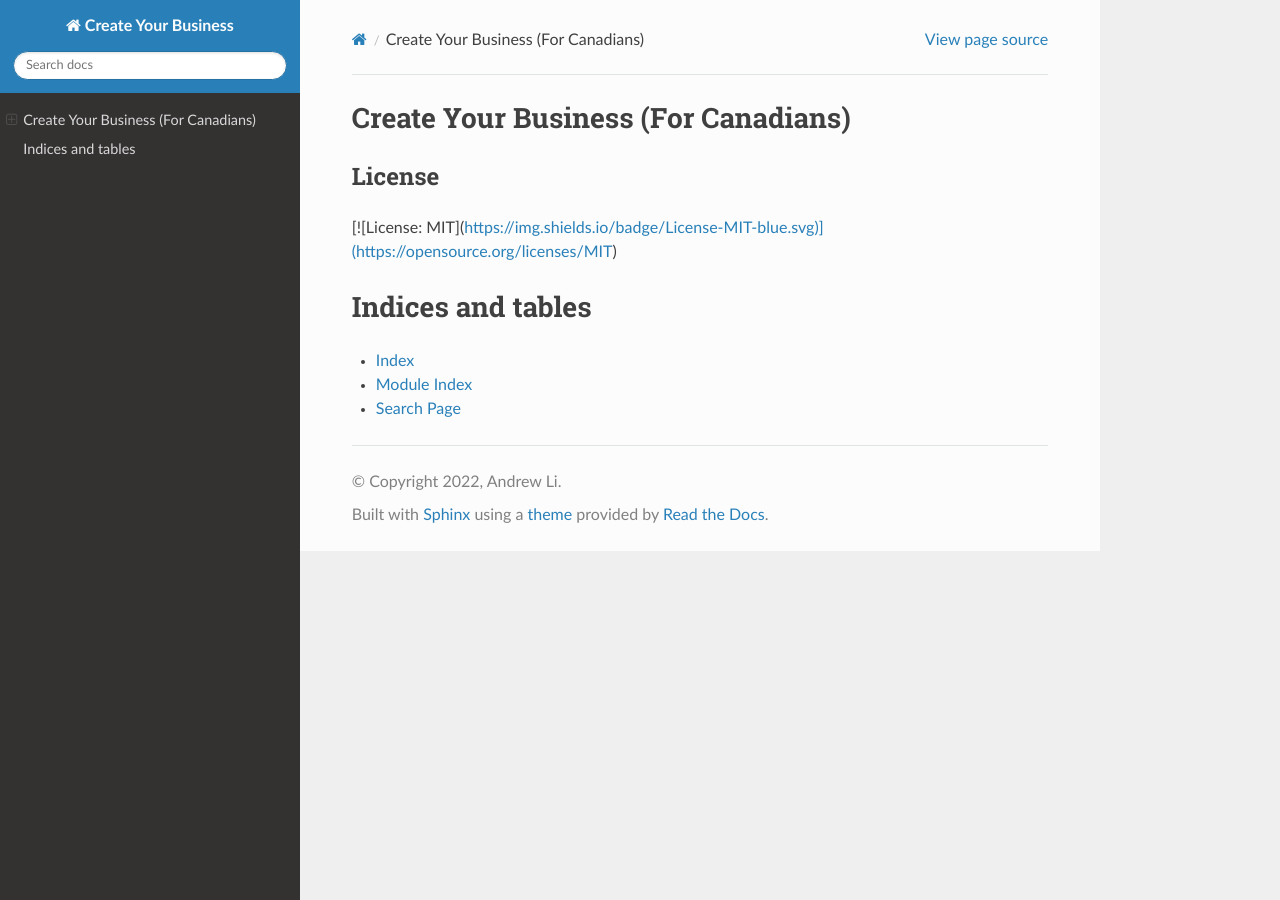
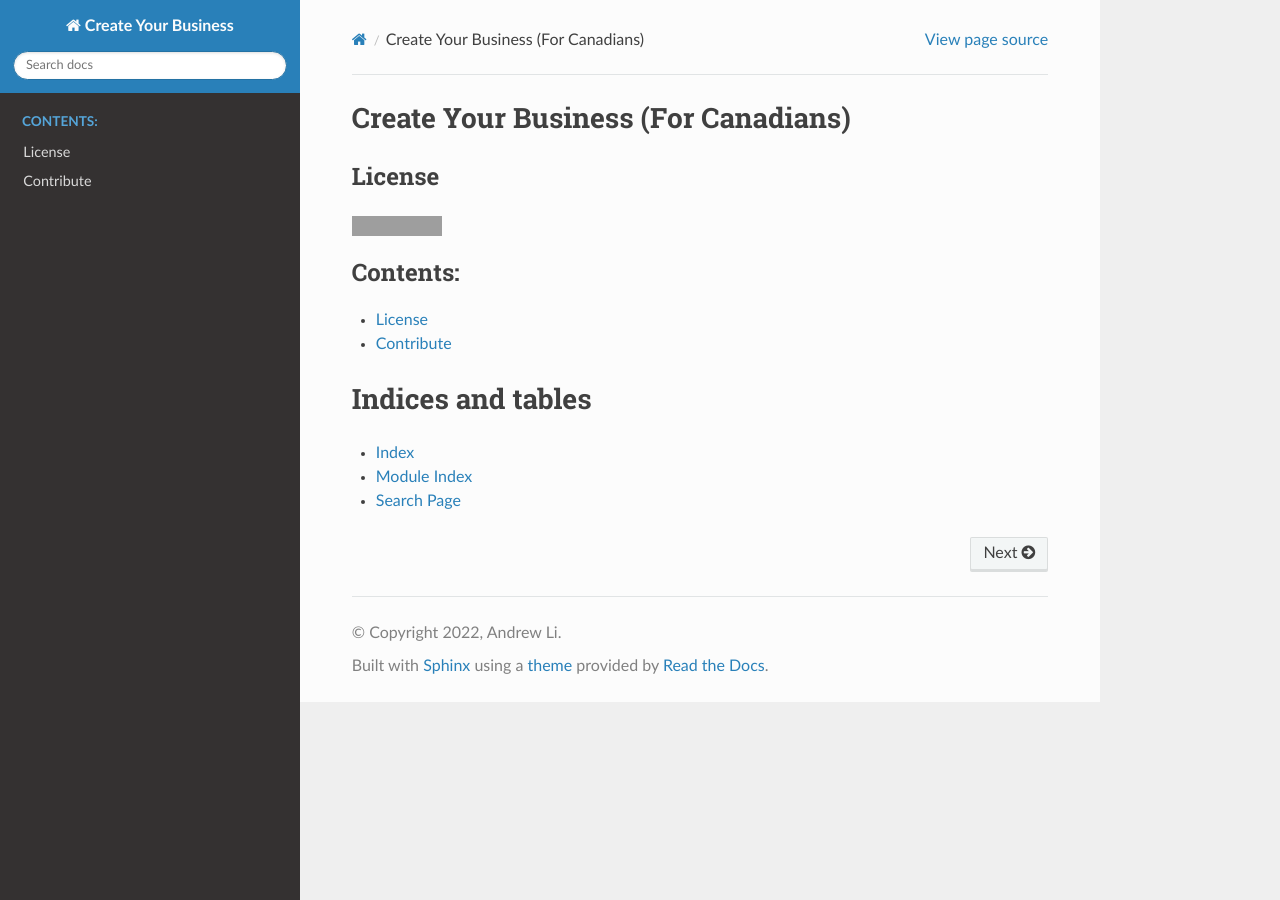
Before and after one commit to Zeyu-Li/create-your-business, a Sphinx documentation site: the page built from source/index.rst, in a window 1280 px wide. Built offline with Sphinx 7.4.7 and the Read the Docs theme 2.0.0, drawn with Linux system fonts in a browser that asks for light colours; grey boxes are pictures that could not be loaded.

```diff
--- /dev/null
+++ b/source/Contribute.rst
@@ -0,0 +1,2 @@
+Contribute
+==========
--- a/source/index.rst
+++ b/source/index.rst
@@ -4,19 +4,23 @@
    contain the root `toctree` directive.
 
 Create Your Business (For Canadians)
-=====
+========================================
 
 
 
 License
-%%%%
+%%%%%%%
 
-[![License: MIT](https://img.shields.io/badge/License-MIT-blue.svg)](https://opensource.org/licenses/MIT)
+.. [![License: MIT](https://img.shields.io/badge/License-MIT-blue.svg)](https://opensource.org/licenses/MIT)
+.. image:: https://img.shields.io/badge/License-MIT-blue.svg
+   :alt: License
 
 .. toctree::
    :maxdepth: 2
    :caption: Contents:
 
+   License
+   Contribute
 
 
 Indices and tables
```
Also changed, not shown: source/License.rst (added, +22 -0 lines), contributing.md (added), 1 other file.
